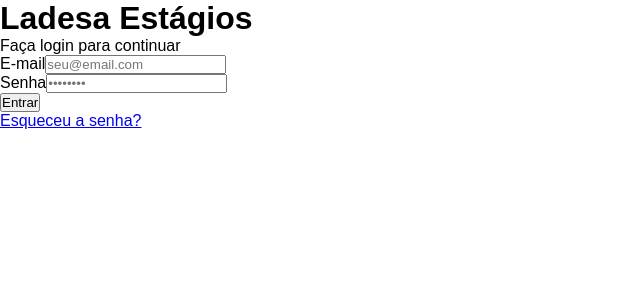
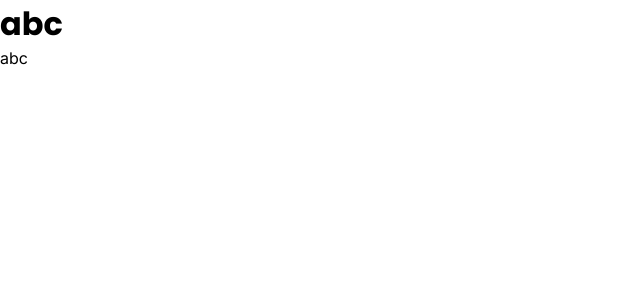
Before and after one commit to ladesa-ro/interns-webapp, a React (Vite) app in the folder Ladesa-Estagios/: page / in a window 1280 px wide. Shown: the top 300 px of the page, without its empty margins (0-640 px from the left). Built offline with nearby package versions, Linux system fonts and the light colour scheme.

Commit message:
fix: correcting the arq fonts :bug:

```diff
--- a/Ladesa-Estagios/src/index.css
+++ b/Ladesa-Estagios/src/index.css
@@ -4,11 +4,11 @@
 }
 
 h1, h2, h3, h4, h5, h6 {
-font-family: var(--font-titulo);
+font-family: var(--font-title);
 font-weight: 700;
 margin-top: 0;
 }
 
-body {
-font-family: var(--font-title);
+* {
+font-family: var(--font-body);
 }
--- a/Ladesa-Estagios/src/main.jsx
+++ b/Ladesa-Estagios/src/main.jsx
@@ -2,6 +2,7 @@
 import ReactDOM from "react-dom/client";
 import App from "./App";
 import "./styles.css";
+import "./index.css"
 import { BrowserRouter } from "react-router-dom";
 
 ReactDOM.createRoot(document.getElementById("root")).render(
--- a/Ladesa-Estagios/src/pages/Login.jsx
+++ b/Ladesa-Estagios/src/pages/Login.jsx
@@ -2,25 +2,12 @@
 import LoginForm from "../components/LoginForm";
 
 const Login = () => {
-  return (
-    <div className="min-h-screen flex items-center justify-center bg-gray-100">
-      <div className="bg-white p-8 rounded-lg shadow-lg w-96 flex flex-col items-center">
-        <h1 className="text-2xl font-bold mb-6 text-gray-800">
-          Ladesa Estágios
-        </h1>
-        <p className="text-gray-500 mb-8">Faça login para continuar</p>
-
-        {/* Chamando o nosso componente aqui */}
-        <LoginForm />
-
-        <div className="mt-6 text-sm">
-          <a href="#" className="text-blue-600 hover:underline">
-            Esqueceu a senha?
-          </a>
-        </div>
-      </div>
+return (
+    <div>
+        <h1>abc</h1>
+        <p>abc</p>
     </div>
-  );
+);
 };
 
 export default Login;
```
